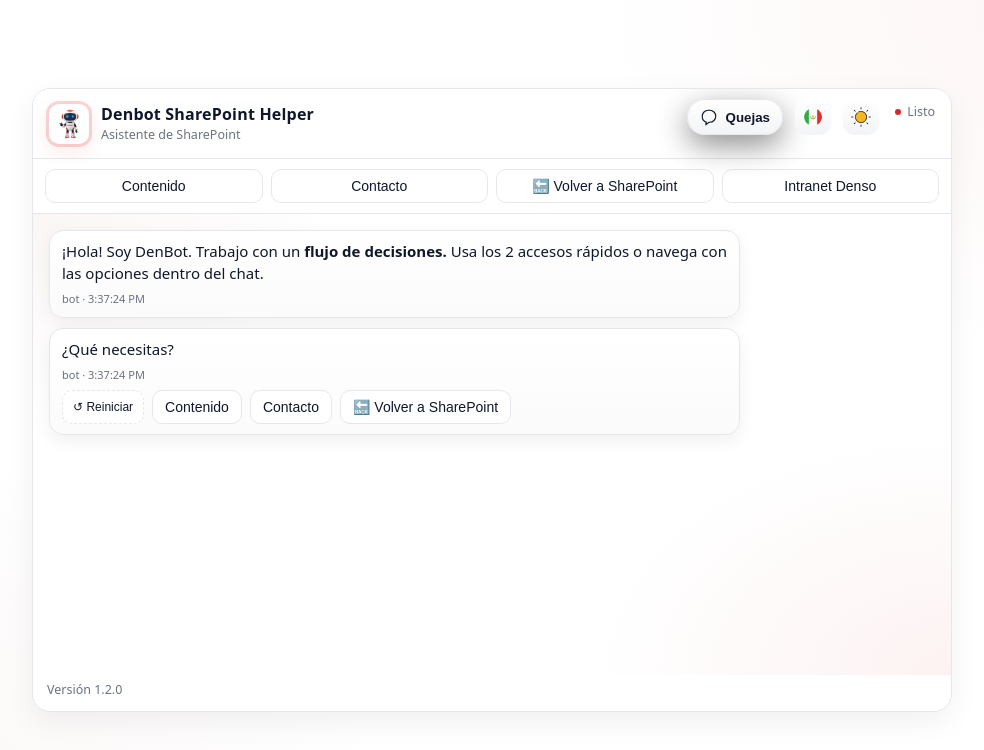
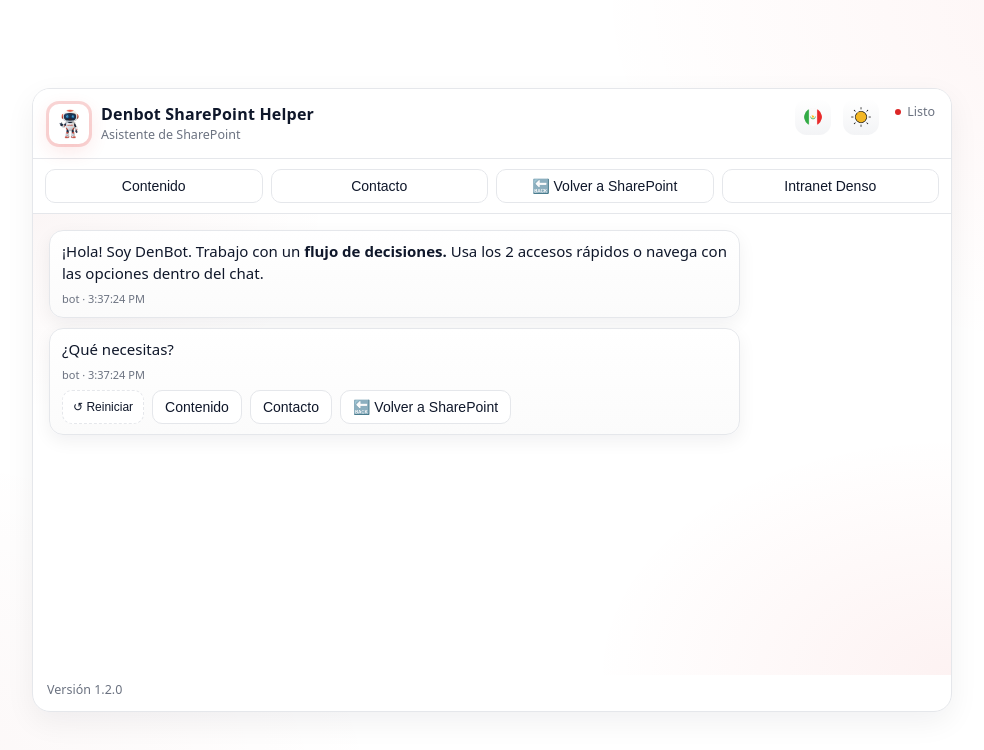
Before and after one commit to Hihirams/Lorenzo-Bot-Update, a plain HTML site: page index.html in a window 1280 px wide. Shown: the whole page, without its empty margins (148-1132 px from the left). Drawn offline with Linux system fonts and the light colour scheme.

Commit message:
Update index.html

```diff
--- a/index.html
+++ b/index.html
@@ -28,13 +28,12 @@
         <img id="themeIcon" src="img/sun.png" alt="Tema claro">
       </button>
 
-<button id="openComplaintsBtn" class="btn-quejas" aria-haspopup="dialog" title="Enviar queja o sugerencia">
-  <!-- ícono simple -->
+<!--<button id="openComplaintsBtn" class="btn-quejas" aria-haspopup="dialog" title="Enviar queja o sugerencia">
   <svg viewBox="0 0 24 24" fill="none" aria-hidden="true" width="18" height="18">
     <path d="M3 11a8 8 0 018-8h2a8 8 0 010 16h-1l-4 3v-3H9A8 8 0 013 11Z" stroke="currentColor" stroke-width="1.5"/>
   </svg>
   <span>Quejas</span>
-</button>
+</button>-->
 
       <button id="langToggleBtn" class="lang-toggle" aria-label="Cambiar idioma" aria-pressed="false" title="Cambiar idioma">
         <img id="langFlag" src="img/mx-flag.png" alt="Bandera idioma">
```
